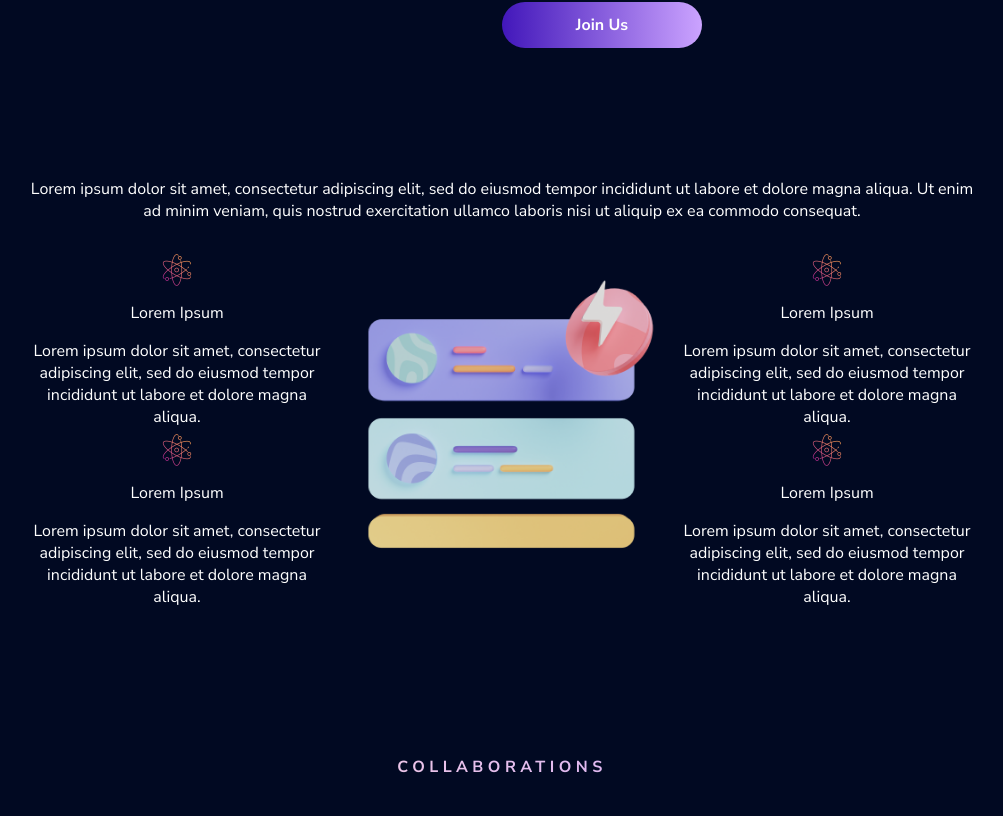
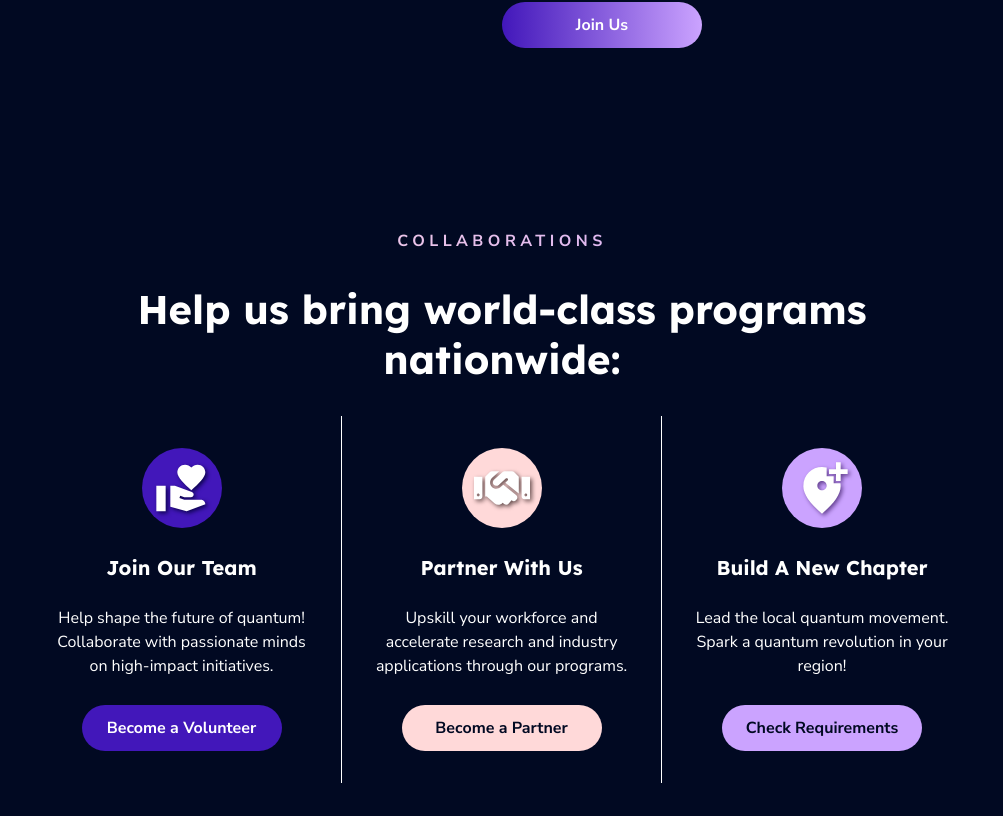
Before and after one commit to OQPH-Web-Projects/OQPH-Main-Website, a React (Create React App) app: page / in a window 1280 px wide. Shown: the part 2457-3273 px from the top of the page, without its empty margins (138-1141 px from the left). Built offline with nearby package versions, Linux system fonts and the light colour scheme.

Commit message:
chore: commented out Roadmap section

```diff
--- a/src/pages/Home/Home.js
+++ b/src/pages/Home/Home.js
@@ -118,46 +118,46 @@ function Home() {
 			</div>
 
 			{/* ==== Detailed About Section ==== */}
-			<div className='center detailed-about-section width'>
-				<p>Lorem ipsum dolor sit amet, consectetur adipiscing elit, sed do eiusmod tempor incididunt ut labore et dolore magna aliqua. Ut enim ad minim veniam, quis nostrud exercitation ullamco laboris nisi ut aliquip ex ea commodo consequat.</p>
+			{/* <div className='center detailed-about-section width'> */}
+				{/* <p>Lorem ipsum dolor sit amet, consectetur adipiscing elit, sed do eiusmod tempor incididunt ut labore et dolore magna aliqua. Ut enim ad minim veniam, quis nostrud exercitation ullamco laboris nisi ut aliquip ex ea commodo consequat.</p> */}
 				{/* 3-Column Section */}
-				<div className='three-column'>
+				{/* <div className='three-column'> */}
 					{/* 1st Column */}
-					<div className='detailed-about-column text'>
-						<div className='detailed-about-point'>
+					{/* <div className='detailed-about-column text'> */}
+						{/* <div className='detailed-about-point'> */}
 							{/* Icon Here */}
-							<img className='icon' src={iconPlaceholder} alt='icon' />
-							<p>Lorem Ipsum</p>
-							<p>Lorem ipsum dolor sit amet, consectetur adipiscing elit, sed do eiusmod tempor incididunt ut labore et dolore magna aliqua.</p>
-						</div>
-						<div className='detailed-about-point'>
+							{/* <img className='icon' src={iconPlaceholder} alt='icon' /> */}
+							{/* <p>Lorem Ipsum</p> */}
+							{/* <p>Lorem ipsum dolor sit amet, consectetur adipiscing elit, sed do eiusmod tempor incididunt ut labore et dolore magna aliqua.</p> */}
+						{/* </div> */}
+						{/* <div className='detailed-about-point'> */}
 							{/* Icon Here */}
-							<img className='icon' src={iconPlaceholder} alt='icon' />
-							<p>Lorem Ipsum</p>
-							<p>Lorem ipsum dolor sit amet, consectetur adipiscing elit, sed do eiusmod tempor incididunt ut labore et dolore magna aliqua.</p>
-						</div>
-					</div>
+							{/* <img className='icon' src={iconPlaceholder} alt='icon' /> */}
+							{/* <p>Lorem Ipsum</p> */}
+							{/* <p>Lorem ipsum dolor sit amet, consectetur adipiscing elit, sed do eiusmod tempor incididunt ut labore et dolore magna aliqua.</p> */}
+						{/* </div> */}
+					{/* </div> */}
 					{/* 2nd Column */}
-					<div className='detailed-about-column'>
-						<img className='detailed-about-image' src={ detailedAboutImage } alt='About OneQuantum Philippines' />
-					</div>
+					{/* <div className='detailed-about-column'> */}
+						{/* <img className='detailed-about-image' src={ detailedAboutImage } alt='About OneQuantum Philippines' /> */}
+					{/* </div> */}
 					{/* 3rd Column */}
-					<div className='detailed-about-column text'>
-						<div className='detailed-about-point'>
+					{/* <div className='detailed-about-column text'> */}
+						{/* <div className='detailed-about-point'> */}
 							{/* Icon Here */}
-							<img className='icon' src={iconPlaceholder} alt='icon' />
-							<p>Lorem Ipsum</p>
-							<p>Lorem ipsum dolor sit amet, consectetur adipiscing elit, sed do eiusmod tempor incididunt ut labore et dolore magna aliqua.</p>
-						</div>
-						<div className='detailed-about-point'>
+							{/* <img className='icon' src={iconPlaceholder} alt='icon' /> */}
+							{/* <p>Lorem Ipsum</p> */}
+							{/* <p>Lorem ipsum dolor sit amet, consectetur adipiscing elit, sed do eiusmod tempor incididunt ut labore et dolore magna aliqua.</p> */}
+						{/* </div> */}
+						{/* // <div className='detailed-about-point'> */}
 							{/* Icon Here */}
-							<img className='icon' src={iconPlaceholder} alt='icon' />
-							<p>Lorem Ipsum</p>
-							<p>Lorem ipsum dolor sit amet, consectetur adipiscing elit, sed do eiusmod tempor incididunt ut labore et dolore magna aliqua.</p>
-						</div>
+							{/* <img className='icon' src={iconPlaceholder} alt='icon' /> */}
+							{/* <p>Lorem Ipsum</p> */}
+							{/* <p>Lorem ipsum dolor sit amet, consectetur adipiscing elit, sed do eiusmod tempor incididunt ut labore et dolore magna aliqua.</p> */}
+						{/* </div>
 					</div>
 				</div>
-			</div>
+			</div> */}
 
 			{/* ==== Collaboration Section ==== */}
 			<div className='collaboration section width' id='collaboration'>
```
